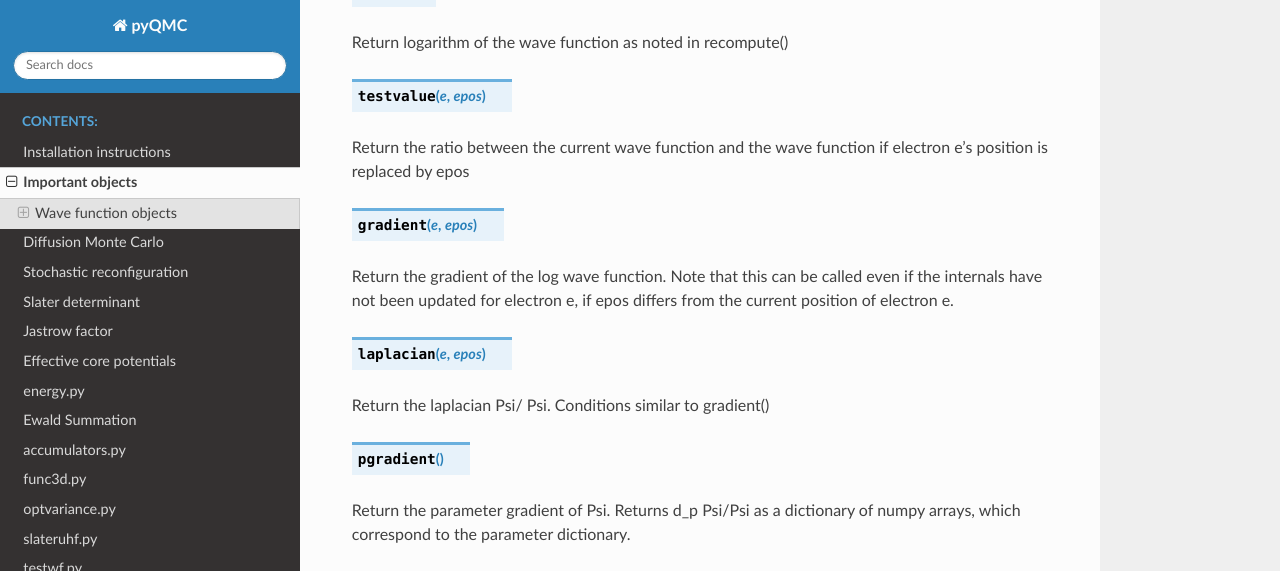
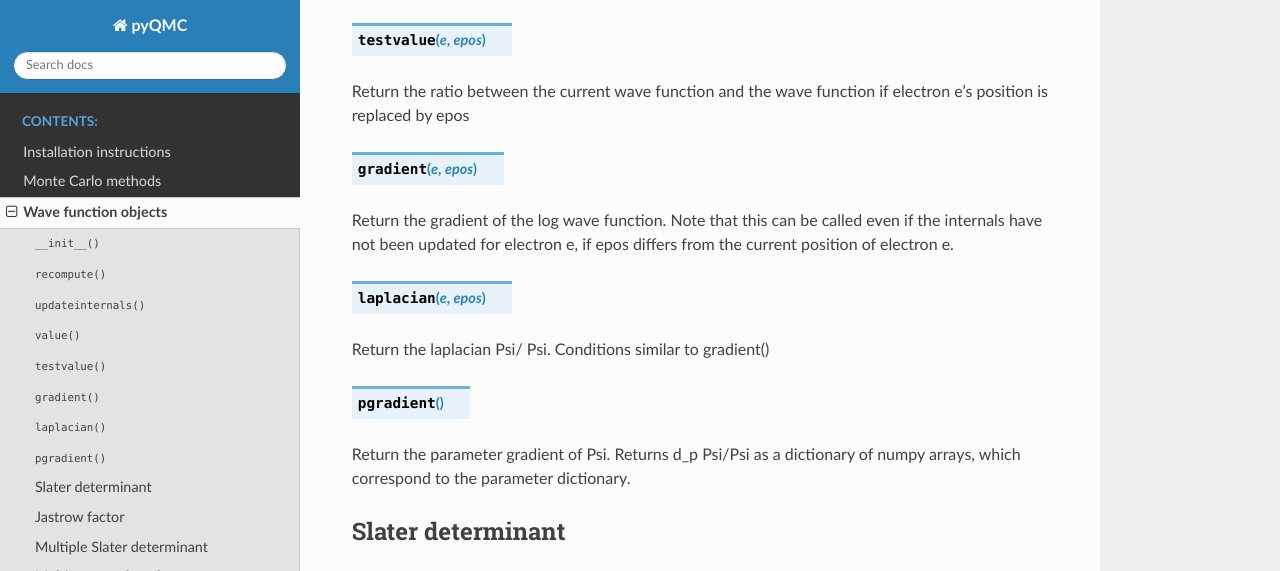
Before and after one commit to WagnerGroup/pyqmc, a Sphinx documentation site: the page built from doc/source/wavefunction.rst, in a window 1280 px wide and 1400 px high, scrolled down 587 px. Shown: the top 571 px of the window. Built offline with Sphinx 7.4.7 and the Read the Docs theme 2.0.0, drawn with Linux system fonts in a browser that asks for light colours; pages that are not in the unit, such as notebooks, are missing from menus; some of the changed text lies outside the part shown; grey boxes are pictures that could not be loaded.

Commit message:
Cleaned up the documentation a bit.

```diff
--- a/doc/source/dmc.rst
+++ /dev/null
@@ -1,5 +0,0 @@
-Diffusion Monte Carlo
-**********************************
-
-.. automodule:: pyqmc.dmc
-   :members:
--- a/doc/source/ecp.rst
+++ /dev/null
@@ -1,5 +0,0 @@
-Effective core potentials
-**********************************
-
-.. automodule:: pyqmc.eval_ecp
-   :members:
--- a/doc/source/energy.rst
+++ /dev/null
@@ -1,5 +0,0 @@
-energy.py
-**********************************
-
-.. automodule:: pyqmc.energy
-   :members:
--- a/doc/source/ewald.rst
+++ /dev/null
@@ -1,5 +0,0 @@
-Ewald Summation
-**********************************
-
-.. automodule:: pyqmc.ewald
-   :members:
--- a/doc/source/func3d.rst
+++ b/doc/source/func3d.rst
@@ -1,4 +1,4 @@
-func3d.py
+3-dimensional functions
 **********************************
 
 .. automodule:: pyqmc.func3d
--- a/doc/source/jastrow.rst
+++ /dev/null
@@ -1,5 +0,0 @@
-Jastrow factor
-**********************************
-
-.. automodule:: pyqmc.jastrow
-   :members:
--- a/doc/source/optimize_orthogonal.rst
+++ /dev/null
@@ -1,5 +0,0 @@
-optimize_orthogonal.py
-**********************************
-
-.. automodule:: pyqmc.optimize_orthogonal
-   :members:
--- a/doc/source/optsr.rst
+++ /dev/null
@@ -1,5 +0,0 @@
-Stochastic reconfiguration
-**********************************
-
-.. automodule:: pyqmc.optsr
-   :members:
--- a/doc/source/optvariance.rst
+++ /dev/null
@@ -1,5 +0,0 @@
-optvariance.py
-**********************************
-
-.. automodule:: pyqmc.optvariance
-   :members:
--- a/doc/source/slater.rst
+++ /dev/null
@@ -1,5 +0,0 @@
-Slater determinant
-**********************************
-
-.. automodule:: pyqmc.slater
-   :members:
--- a/doc/source/slateruhf.rst
+++ /dev/null
@@ -1,5 +0,0 @@
-slateruhf.py
-**********************************
-
-.. automodule:: pyqmc.slateruhf
-   :members:
--- a/doc/source/testwf.rst
+++ b/doc/source/testwf.rst
@@ -1,4 +1,4 @@
-testwf.py
+Wave function testing utilities
 **********************************
 
 .. automodule:: pyqmc.testwf
--- a/doc/source/objects.rst
+++ b/doc/source/wavefunction.rst
@@ -1,9 +1,5 @@
-Important objects
+Wave function objects
 =================================
-
-----------------------
-Wave function objects
-----------------------
 
 .. py:function:: __init__()
 
@@ -40,3 +36,32 @@
 
 Return the parameter gradient of Psi.
 Returns d_p \Psi/\Psi as a dictionary of numpy arrays, which correspond to the parameter dictionary.
+
+----------------------
+Slater determinant
+----------------------
+
+.. automodule:: pyqmc.slateruhf
+   :members:
+
+
+----------------------
+Jastrow factor
+----------------------
+
+.. automodule:: pyqmc.jastrowspin
+   :members:
+
+----------------------
+Multiple Slater determinant
+----------------------
+
+.. automodule:: pyqmc.multislater
+   :members:
+
+----------------------
+Multipy wave function
+----------------------
+
+.. automodule:: pyqmc.multiplywf
+   :members:
```
Also changed, not shown: doc/source/accumulators.rst (+11 -1 lines), doc/source/index.rst (+6 -12 lines), doc/source/methods.rst (added, +33 -0 lines).
